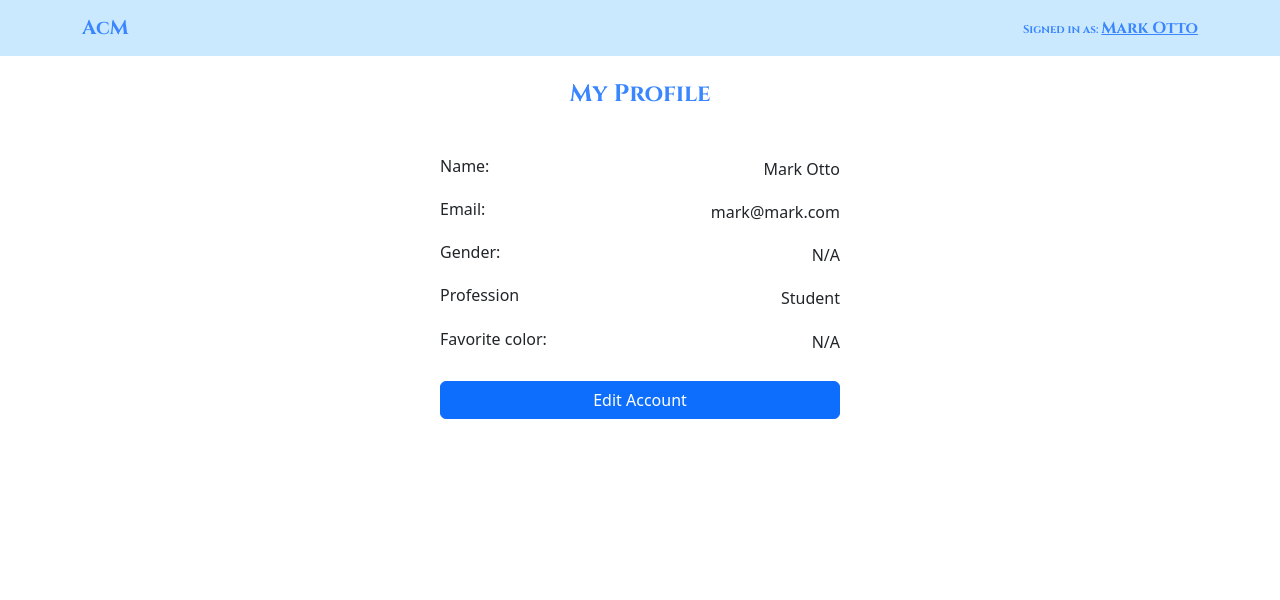
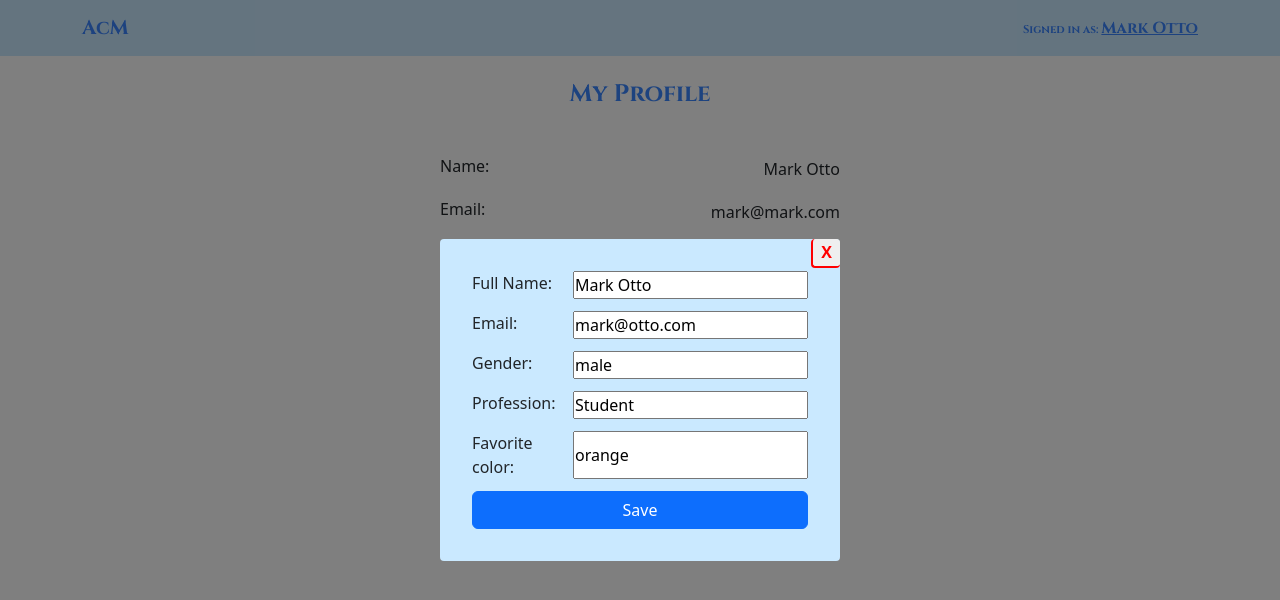
Before and after one commit to IM-Suryakant-Kumar/account-management, a React (Vite) app: page / in a window 1280 px wide. Both pictures are taken after a click on the button "Edit Account". Shown: the top 600 px of the page. Built offline with nearby package versions, Linux system fonts and the light colour scheme.

Commit message:
feat: implemented EditModal component

```diff
--- a/src/App.css
+++ b/src/App.css
@@ -65,7 +65,8 @@ ul {
 	padding-left: 0 !important;
 }
 
-.list-cont, .edit-button {
+.list-cont,
+.edit-button {
 	width: 95%;
 	max-width: 400px;
 	margin: auto;
@@ -75,3 +76,58 @@ ul {
 	display: flex;
 	justify-content: space-between;
 }
+
+/* edit modal */
+.modal-cont {
+	width: 100%;
+	height: 100vh;
+	background-color: #00000080;
+	display: flex;
+	justify-content: center;
+	align-items: center;
+	position: fixed;
+	top: 0;
+	bottom: 0;
+	left: 0;
+	right: 0;
+}
+
+.edit-form {
+	background-color: var(--color-secondary);
+	width: 95%;
+	max-width: 400px;
+	display: flex;
+	flex-direction: column;
+	justify-content: center;
+	/* align-items: center; */
+	gap: 0.75em;
+	padding: 1em 1.5em;
+  padding: 2em;
+	border-radius: 0.25em;
+  position: relative;
+}
+
+.close-btn {
+  width: 1.8rem;
+  height: 1.8rem;
+  border-radius: 0.25em;
+  border: none;
+  position: absolute;
+  top: 0;
+  right: 0;
+  color: red;
+  font-weight: bold;
+  border-bottom: 2px solid red;
+  border-left: 2px solid red;
+}
+
+.close-btn:hover {
+  background-color: red;
+  color: white;
+}
+
+.edit-form > label {
+	width: 100%;
+	display: flex;
+	justify-content: space-between;
+}
--- /dev/null
+++ b/src/components/EditModal.jsx
@@ -0,0 +1,37 @@
+import { Button, Stack } from "react-bootstrap";
+
+export const EditModal = ({ setShowModal }) => {
+	const handleSubmit = (e) => {
+		e.preventDefault();
+		const formData = new FormData(e.currentTarget);
+		console.log(Object.fromEntries(formData));
+	};
+
+	return (
+		<Stack className="modal-cont">
+			<form className="edit-form" onSubmit={handleSubmit}>
+				<button className="close-btn" onClick={() => setShowModal(false)}>
+					X
+				</button>
+				<label className="label">
+					Full Name: <input type="text" name="name" defaultValue="Mark Otto" />
+				</label>
+				<label className="label">
+					Email: <input type="email" name="email" defaultValue="mark@otto.com" />
+				</label>
+				<label className="label">
+					Gender: <input type="text" name="gender" defaultValue="male" />
+				</label>
+				<label className="label">
+					Profession: <input type="text" name="name" defaultValue="Student" />
+				</label>
+				<label className="label">
+					Favorite color: <input type="text" name="color" defaultValue="orange" />
+				</label>
+				<Button type="submit" className="modal-btn">
+					Save
+				</Button>
+			</form>
+		</Stack>
+	);
+};
--- a/src/components/index.js
+++ b/src/components/index.js
@@ -2,3 +2,4 @@ export * from "./Layout";
 export * from "./HostLayout";
 export * from "./AuthLayout";
 export * from "./Navbar";
+export * from "./EditModal";
--- a/src/pages/Home.jsx
+++ b/src/pages/Home.jsx
@@ -1,7 +1,9 @@
 import { Button, Stack } from "react-bootstrap";
+import { EditModal } from "../components";
+import { useState } from "react";
 
 export const Home = () => {
-	const handleModal = () => {};
+	const [showModal, setShowModal] = useState(false);
 
 	return (
 		<main>
@@ -24,9 +26,11 @@ export const Home = () => {
 						<span className="h6">Favorite color:</span> N/A
 					</li>
 				</Stack>
-				<Button onClick={handleModal} className="edit-button">
+				<Button onClick={() => setShowModal(true)} className="edit-button">
 					Edit Account
 				</Button>
+				{/* edit modal */}
+				{showModal && <EditModal setShowModal={setShowModal} />}
 			</Stack>
 		</main>
 	);
```
Also changed, not shown: 1 other file (tests, documents, lock files or other folders). Lines whose indentation alone changed are shown as unchanged.
